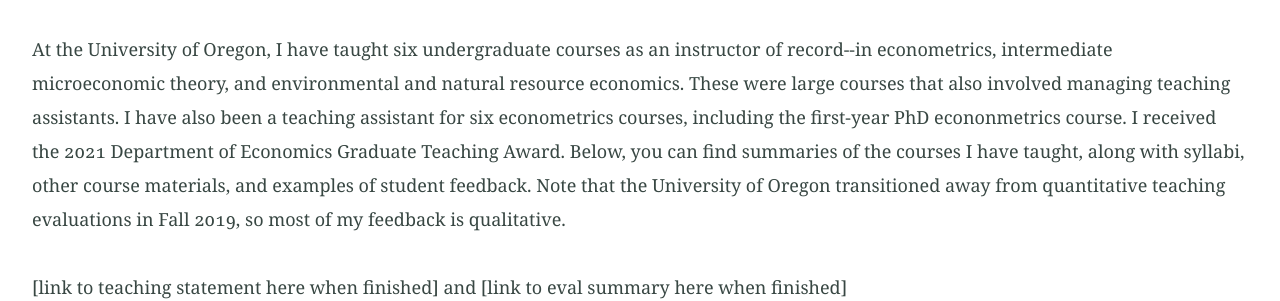
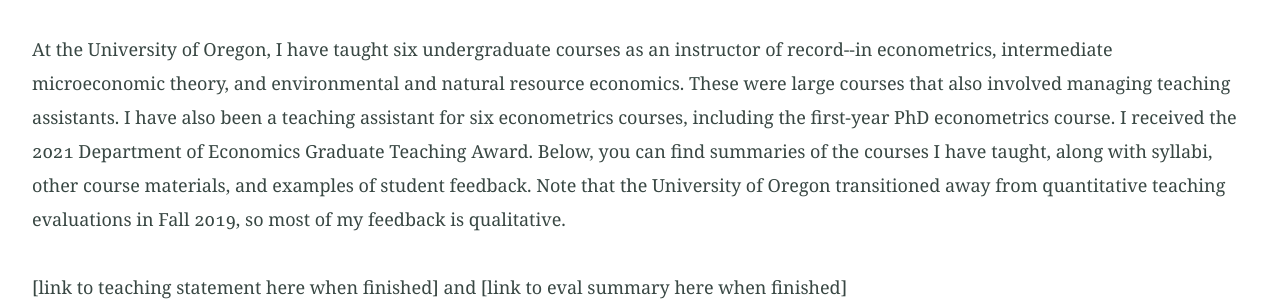
Before and after one commit to jenni-putz/1jenni-putz.github.io, a Jekyll site: the page built from teaching.md, in a window 1280 px wide. Shown: the part 215-516 px from the top of the page. Built offline with Jekyll 4.4.1, drawn with Linux system fonts in a browser that asks for light colours; nearby versions of some CDN libraries; our own code applies the rules of GitHub Pages for plain Markdown files.

Commit message:
fixed typo

```diff
--- a/teaching.md
+++ b/teaching.md
@@ -17,7 +17,7 @@ img {
 </head>
 <body>
 	<hr>
-<font size="4"><p>At the University of Oregon, I have taught six undergraduate courses as an instructor of record--in econometrics, intermediate microeconomic theory, and environmental and natural resource economics. These were large courses that also involved managing teaching assistants. I have also been a teaching assistant for six econometrics courses, including the first-year PhD econonmetrics course. I received the 2021 Department of Economics Graduate Teaching Award. Below, you can find summaries of the courses I have taught, along with syllabi, other course materials, and examples of student feedback. Note that the University of Oregon transitioned away from quantitative teaching evaluations in Fall 2019, so most of my feedback is qualitative.</p></font>
+<font size="4"><p>At the University of Oregon, I have taught six undergraduate courses as an instructor of record--in econometrics, intermediate microeconomic theory, and environmental and natural resource economics. These were large courses that also involved managing teaching assistants. I have also been a teaching assistant for six econometrics courses, including the first-year PhD econometrics course. I received the 2021 Department of Economics Graduate Teaching Award. Below, you can find summaries of the courses I have taught, along with syllabi, other course materials, and examples of student feedback. Note that the University of Oregon transitioned away from quantitative teaching evaluations in Fall 2019, so most of my feedback is qualitative.</p></font>
 
 <font size="4"><p>[link to teaching statement here when finished]  and [link to eval summary here when finished] </p></font>
   <h6>As an independent instructor: </h6>
```
